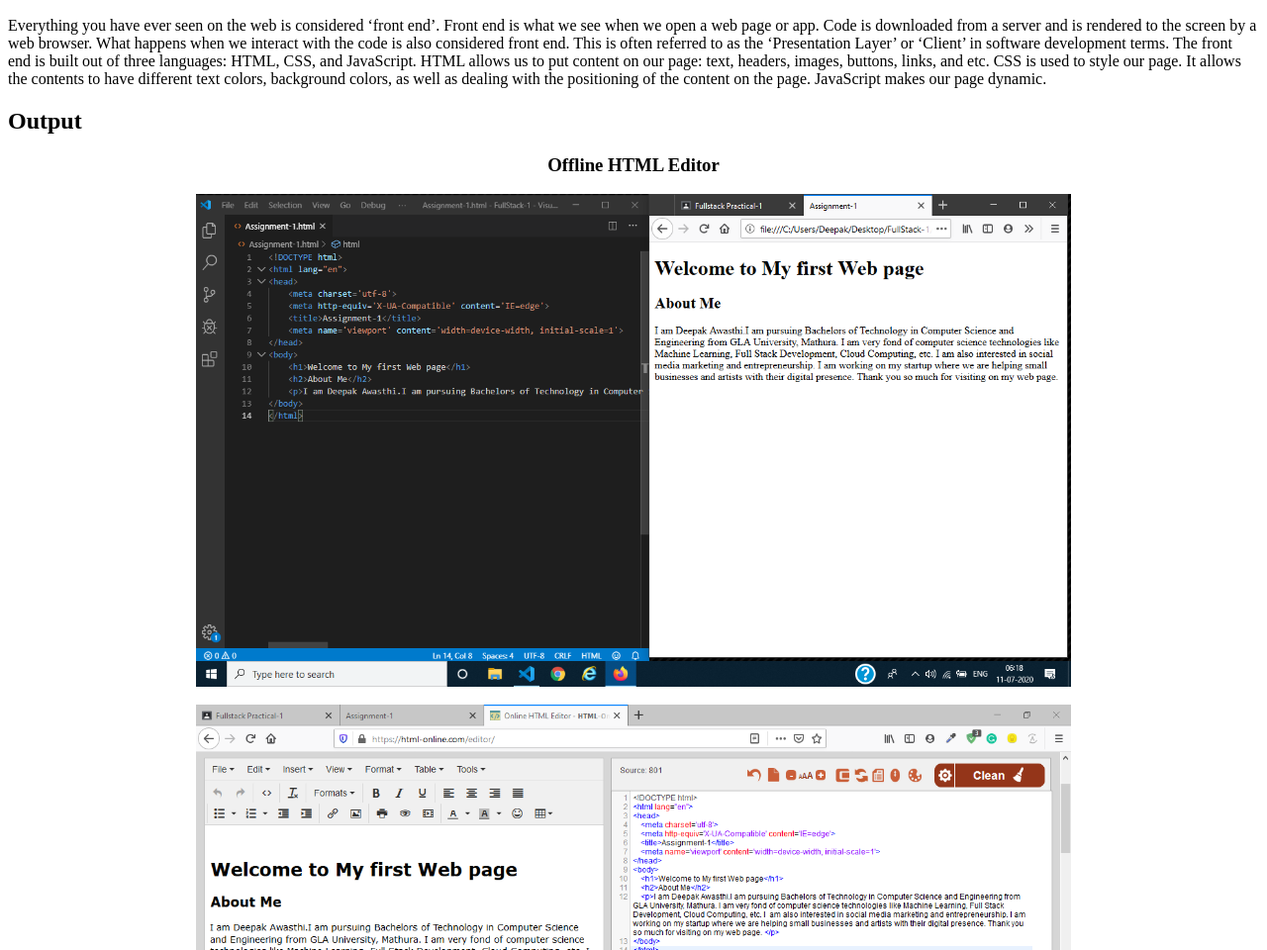
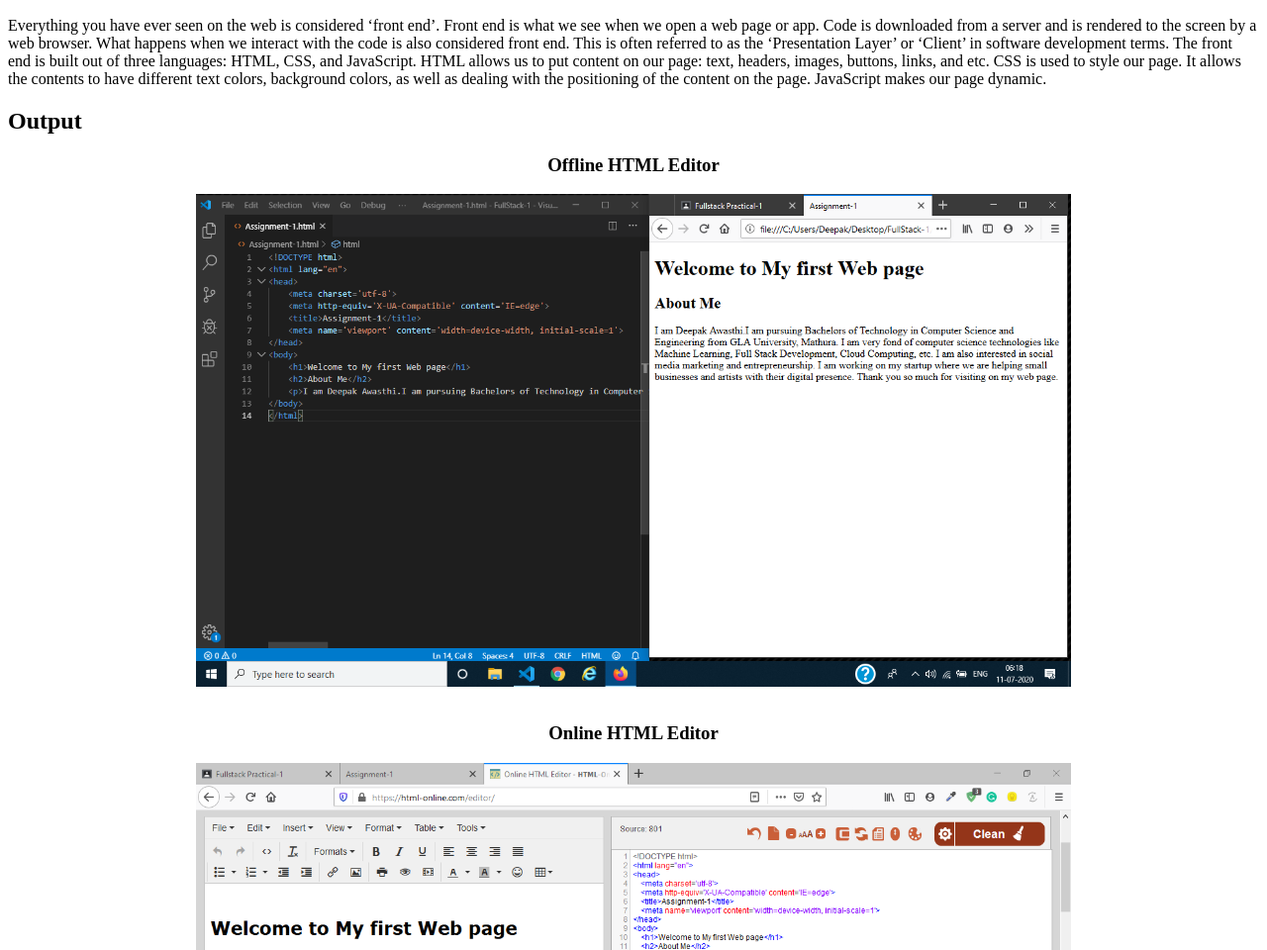
Before and after one commit to deepak0922/FSA_2, a plain HTML site: page Practical1/practical-1.html in a window 1280 px wide. Shown: the part 140-1100 px from the top of the page at 99% size. Drawn offline with Linux system fonts and the light colour scheme.

Commit message:
Completed

```diff
--- a/Practical1/practical-1.html
+++ b/Practical1/practical-1.html
@@ -43,6 +43,7 @@
     </h2>
     <h3 style="text-align: center;">Offline HTML Editor</h3>
     <img  src="../img/Screenshot1.PNG" alt="Screenshot2" class="center" ><br>
+    <h3 style="text-align: center;">Online HTML Editor</h3>
     <img src="../img/Screenshot2.PNG" alt="Screenshot1"  class="center">
 </body>
 
```
